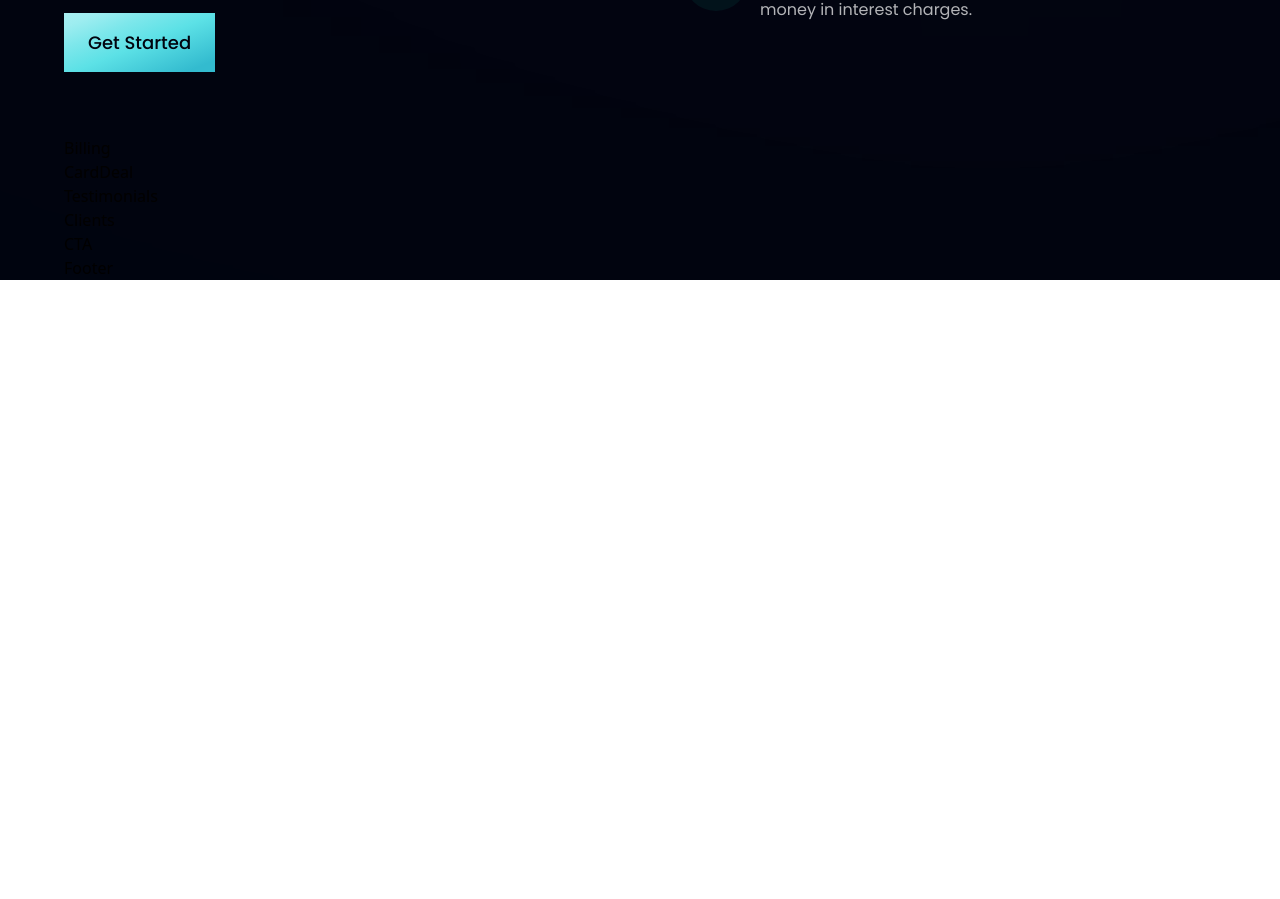
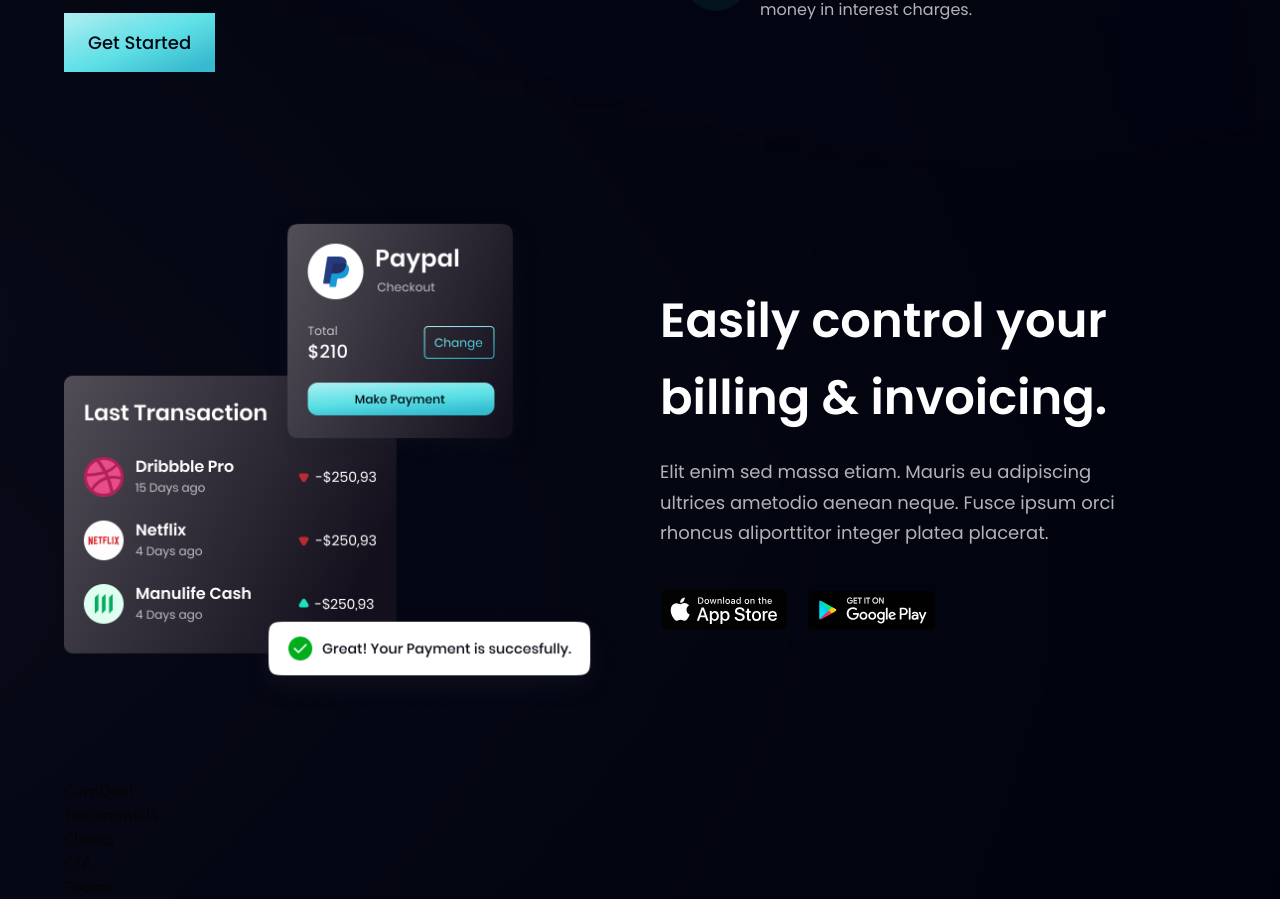
Before and after one commit to wilsonmike/modern-bank-landing, a React (Vite) app: page / in a window 1280 px wide. Shown: the part 1374-2273 px from the top of the page. Before the commit the page ends 1654 px from the top, so only its background shows below. Built offline with nearby package versions, Linux system fonts and the light colour scheme.

Commit message:
finished billing section (google play & apple store buttons need to be linked)

```diff
--- a/src/components/Billing.jsx
+++ b/src/components/Billing.jsx
@@ -1,9 +1,25 @@
-import React from 'react'
+import { apple, bill, google } from "../assets"
+import styles, { layout } from "../style"
 
-const Billing = () => {
-    return (
-        <div>Billing</div>
-    )
-}
+const Billing = () => (
+    <section id="product" className={layout.sectionReverse}>
+        <div className={layout.sectionImgReverse}>
+            <img src={bill} alt="billing" className="w-[100%] h-[100%] relative z-[5]" />
+            <div className="absolute z-[3] -left-1/2 top-0 w-[50%] h-[50%] rounded-full white__gradient" />
+            <div className="absolute z-[0] -left-1/2 bottom-0 w-[50%] h-[50%] rounded-full pink__gradient" />
+        </div>
+        <div className={layout.sectionInfo}>
+            <h2 className={styles.heading2}>Easily control your <br className="sm:block hidden" /> billing & invoicing.</h2>
+            <p className={`${styles.paragraph} max-w-[470px] mt-5`}>
+                Elit enim sed massa etiam. Mauris eu adipiscing ultrices ametodio aenean neque. Fusce ipsum orci rhoncus aliporttitor integer platea placerat.
+            </p>
+
+            <div className="flex flex-row flex-wrap sm:mt-10 mt-6">
+                <img src={apple} alt="apple_store" className="w-[128px] h-[42px] object-contain mr-5 cursor-pointer" />
+                <img src={google} alt="google_store" className="w-[128px] h-[42px] object-contain cursor-pointer" />
+            </div>
+        </div>
+    </section>
+)
 
 export default Billing
```
